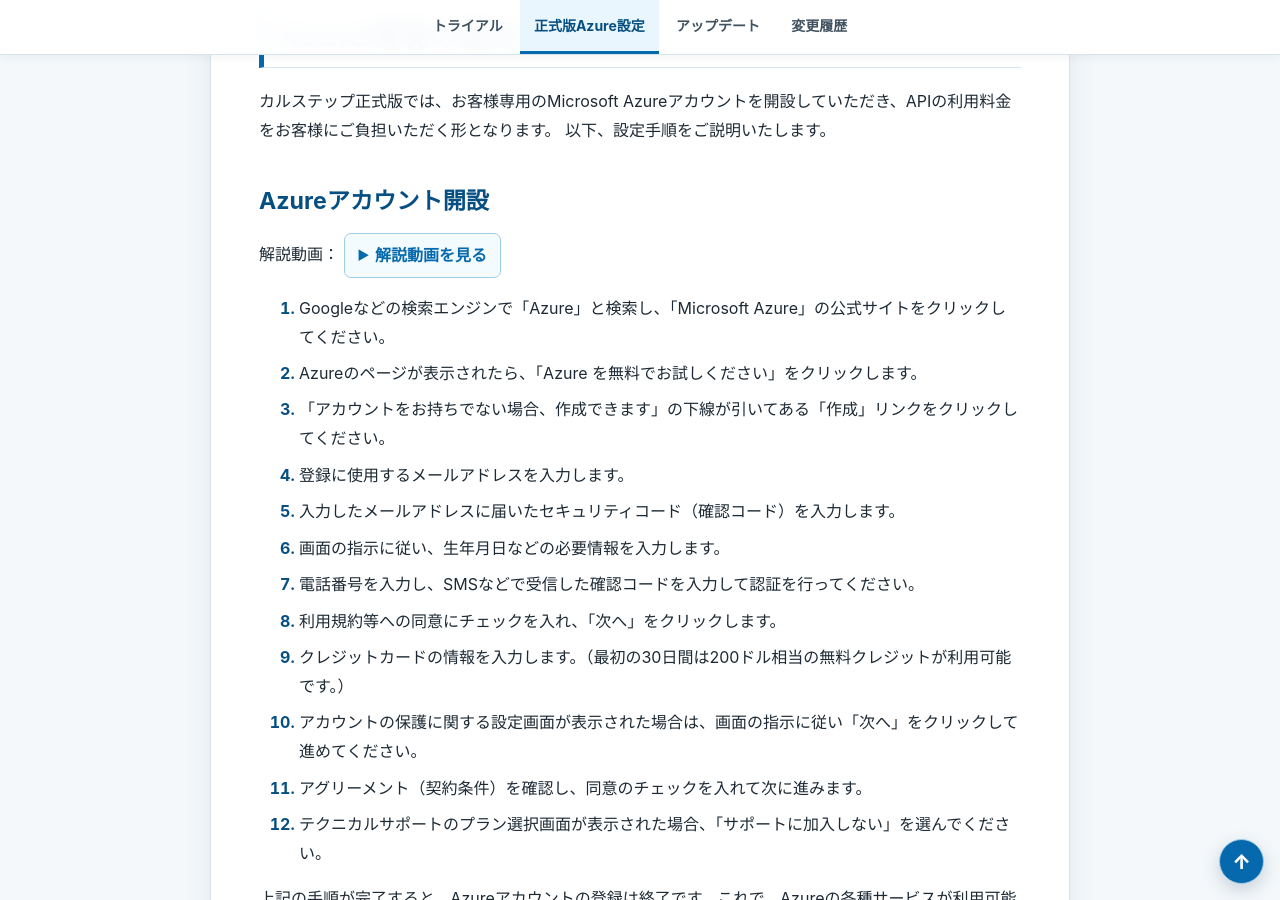
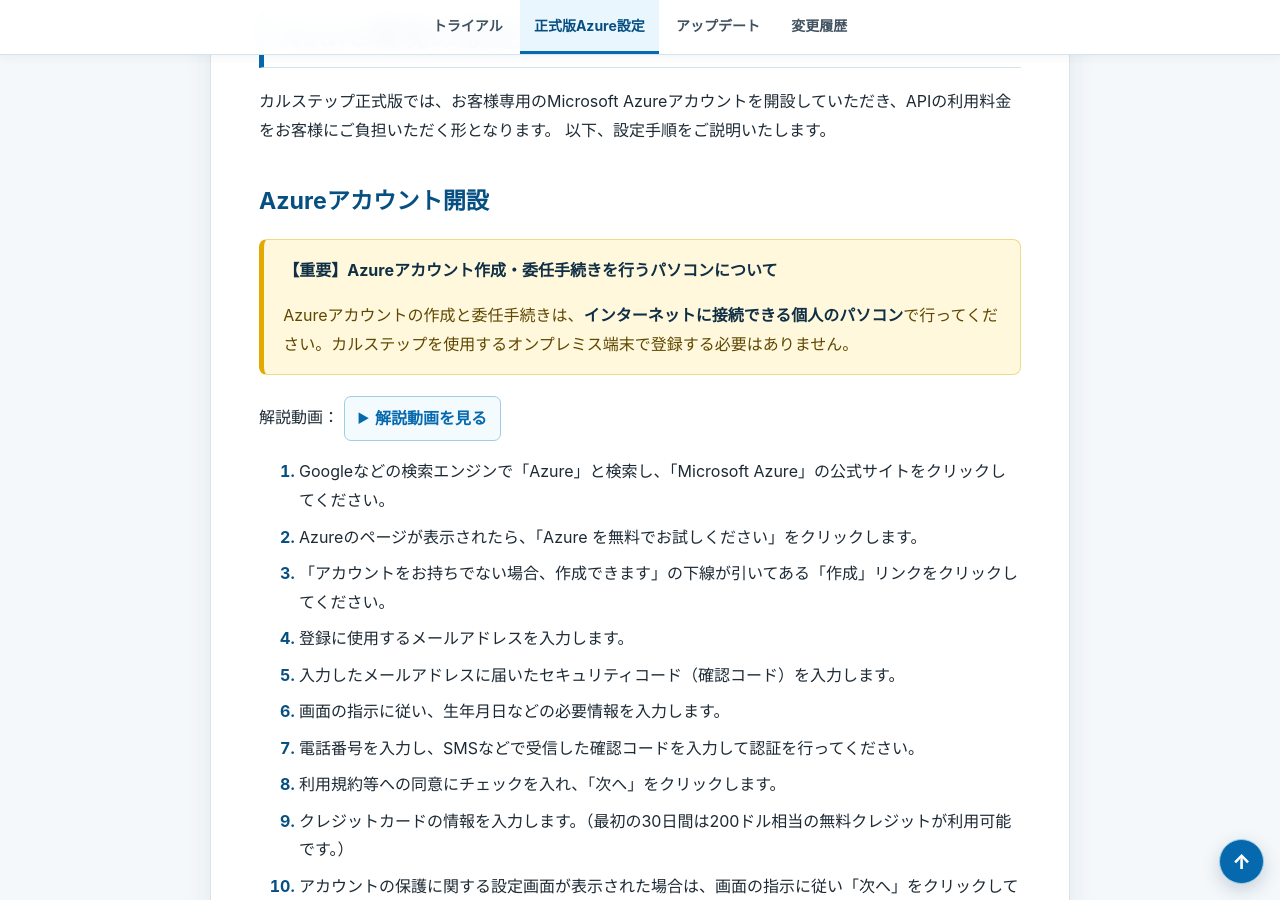
Before and after one commit to mjs-com/karustep-download-site, a Jekyll site: the page built from after-trial/index.md, in a window 1280 px wide and 900 px high, scrolled down 1467 px. Built offline with Jekyll 4.4.1, drawn with Linux system fonts in a browser that asks for light colours; some of the changed text lies outside the part shown.

Commit message:
azureアカウント作成時の端末の種類について

```diff
--- a/after-trial/index.md
+++ b/after-trial/index.md
@@ -51,6 +51,11 @@
 以下、設定手順をご説明いたします。
 
 ### Azureアカウント開設
+
+> **【重要】Azureアカウント作成・委任手続きを行うパソコンについて**
+>
+> Azureアカウントの作成と委任手続きは、**インターネットに接続できる個人のパソコン**で行ってください。カルステップを使用するオンプレミス端末で登録する必要はありません。
+
 解説動画： <a href="https://youtu.be/2_lAmjdG-D8" target="_blank" rel="noopener noreferrer">解説動画を見る</a>
 
 1.  Googleなどの検索エンジンで「Azure」と検索し、「Microsoft Azure」の公式サイトをクリックしてください。
@@ -92,6 +97,9 @@
 以上で、2段階認証の設定は完了です。これにより、アカウントのセキュリティが向上します。
 
 ### Azureの委任手続き
+
+> **委任手続きも、インターネットに接続できる個人のパソコンで行ってください。**
+
 解説動画： <a href="https://youtu.be/FyNI4saCLik" target="_blank" rel="noopener noreferrer">解説動画を見る</a>
 
 カルステップでは、Azureサービスによる文字起こしや生成AIの機能を利用します。これらの詳細な設定作業をカルステップ運営にお任せいただくための委任設定についてご説明します。
```
Also changed, not shown: other parts of after-trial/index.md (+1 -1 lines), mac/after-trial/index.md (+7 -1 lines), manual/index.md (+9 -1 lines).
